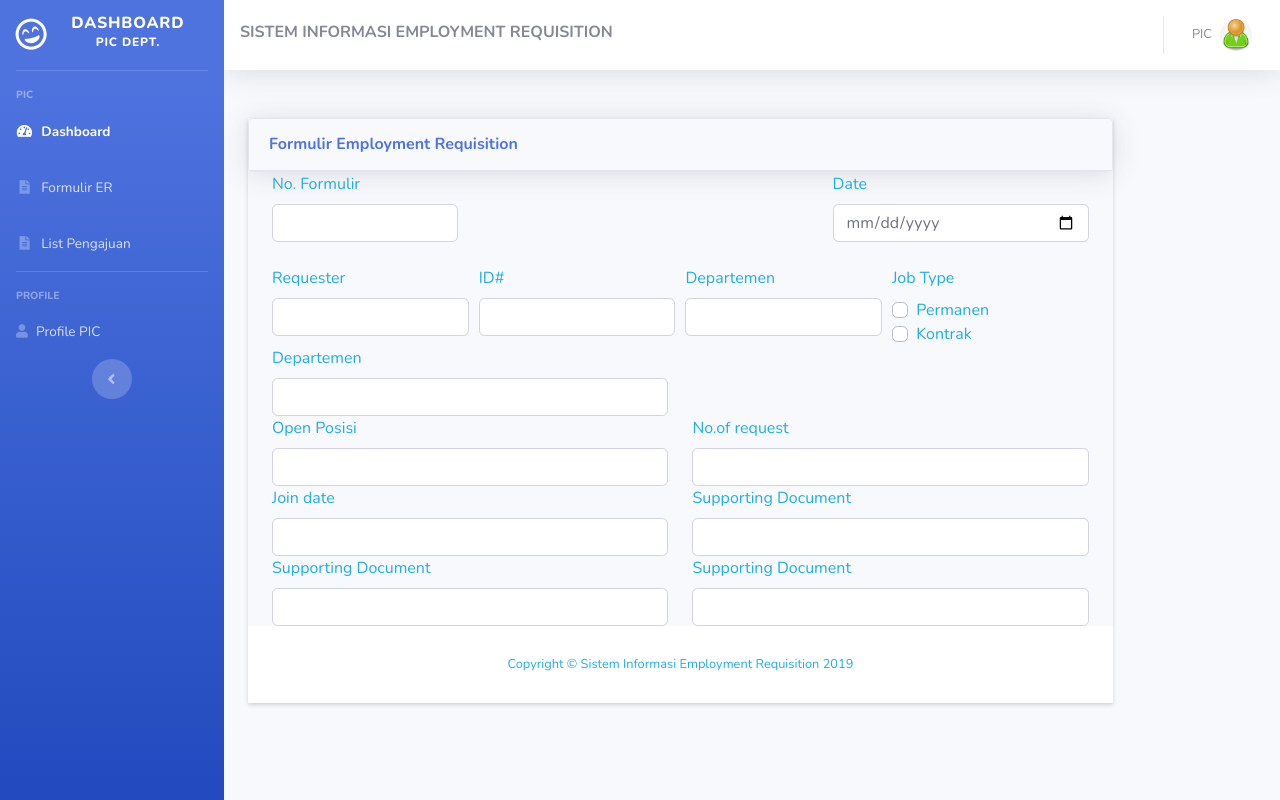
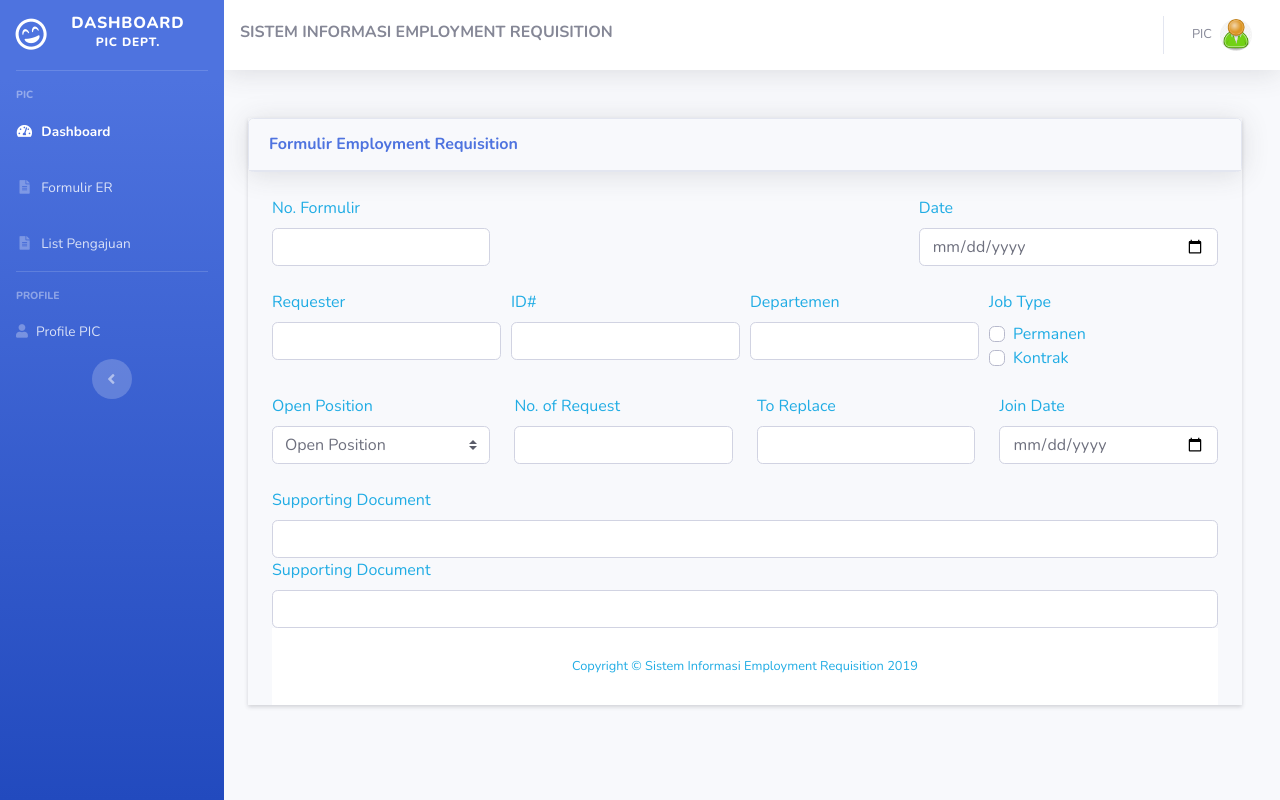
Before and after one commit to alan96320/Employment-Requisition, a PHP site: page /pic/formER.php in a window 1280 px wide. Run offline with PHP 8.4, Linux system fonts and the light colour scheme; the visitor is signed in with stand-in values (Sample User, id 1); data comes from the database, SQL or seed files in the repository.

Commit message:
Update formER.php

```diff
--- a/pic/formER.php
+++ b/pic/formER.php
@@ -69,8 +69,8 @@ $rows = $stm->fetchAll(PDO::FETCH_ASSOC);
   </div>
 
   <!-- Form  -->
-<form class="form-horizontal">
-  <div class="card shadow mb-">
+<form class="form-horizontal-sm">
+  <div class="card shadow mb-4">
     <div class="card-header py-3">
       <h6 class="m-0 font-weight-bold text-primary">Formulir Employment Requisition</h6>
     </div>
@@ -108,7 +108,6 @@ $rows = $stm->fetchAll(PDO::FETCH_ASSOC);
       </div>
       <div class="col-3">
         <label>Job Type</label>
-      <!-- <input type="text" name="id_karyawan" class="form-control" required> -->
         <div class="custom-control custom-checkbox">
         <input type="checkbox" class="custom-control-input" id="customCheck1">
         <label class="custom-control-label" for="customCheck1">Permanen</label></br>
@@ -117,52 +116,49 @@ $rows = $stm->fetchAll(PDO::FETCH_ASSOC);
       </div>
       </div>
     </div>
+</br>
   <div class="row">
-    <div class="col-6">
+    <div class="col-3">
       <div class="form">
-        <label>Departemen</label>
+        <label>Open Position</label>
+          <select class="custom-select">
+            <option selected>Open Position</option>
+            <option value="1">Operator</option>
+            <option value="2">Staff</option>
+            <option value="3">Manager</option>
+          </select>
+      </div>
+    </div>
+    <div class="col-3">
+      <div class="form">
+        <label>No. of Request</label>
+          <input type="number" name="id_karyawan" class="form-control" required>
+      </div>
+    </div>
+     <div class="col-3">
+      <div class="form">
+        <label>To Replace</label>
           <input type="text" name="id_karyawan" class="form-control" required>
       </div>
     </div>
-
-    <div class="col">
-
+    <div class="col-3">
+      <div class="form">
+        <label>Join Date</label>
+          <input type="date" name="id_karyawan" class="form-control" required>
       </div>
-
     </div>
-
+  </div>
+</br>
   <div class="row">
     <div class="col">
-      <div class="form">
-        <label>Open Posisi</label>
+      <label>Supporting Document</label>
       <input type="text" name="id_karyawan" class="form-control" required>
-      </div>
-    </div>
-    <div class="col">
-      <label>No.of request</label>
-      <input type="" name="id_karyawan" class="form-control" required>
     </div>
   </div>
 
   <div class="row">
   <div class="col">
     <div class="form">
-        <label>Join date</label>
-        <input type="text" name="id_karyawan" class="form-control" required>
-      </div>
-    </div>
-    <div class="col">
-      <label>Supporting Document</label>
-      <input type="" name="id_karyawan" class="form-control" required>
-    </div>
-  </div>
-
-  <div class="row">
-  <div class="col">
-    <label>Supporting Document</label>
-      <input type="" name="id_karyawan" class="form-control" required>
-  </div>
-  <div class="col">
       <label>Supporting Document</label>
       <input type="" name="id_karyawan" class="form-control" required>
   </div>
@@ -185,7 +181,7 @@ $rows = $stm->fetchAll(PDO::FETCH_ASSOC);
       </div>
     </div>
   </footer>
-  <!-- End of Footer
+  <!-- End of Footer -->
 
   </div>
   <!-- End of Content Wrapper -->
@@ -208,7 +204,7 @@ $rows = $stm->fetchAll(PDO::FETCH_ASSOC);
             <span aria-hidden="true">×</span>
           </button>
         </div>
-        <!--  <div class="modal-body">Select "Logout" below if you are ready to end your current session.</div> -->
+
         <div class="modal-footer">
           <button class="btn btn-secondary" type="button" data-dismiss="modal">Cancel</button>
           <a class="btn btn-primary" href="../actions/logoutaction.php">Logout</a>
```
Lines whose indentation alone changed are shown as unchanged.
